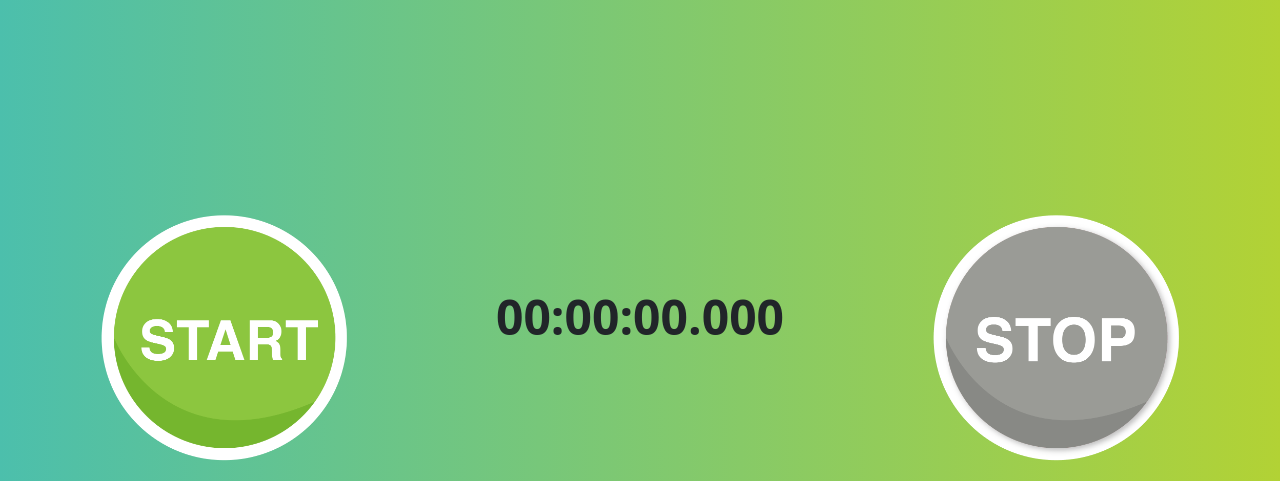
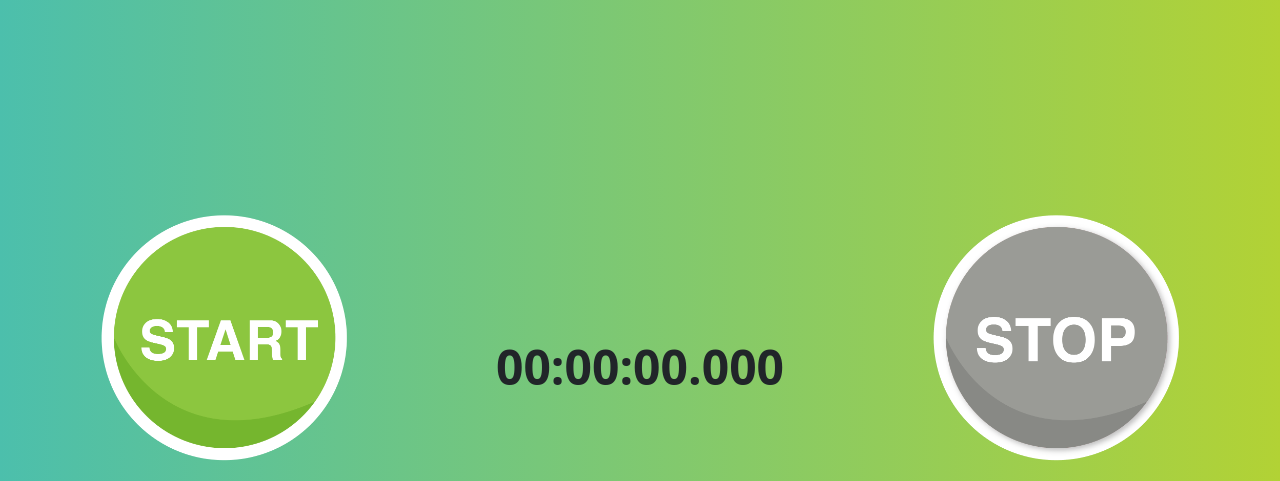
Before and after one commit to kiana-st/Stopwatch, a plain HTML site: page index.html in a window 1280 px wide. Shown: the top 481 px of the page. Drawn offline with nearby package versions, Linux system fonts and the light colour scheme.

Commit message:
ui problem solved

```diff
--- a/css/style.css
+++ b/css/style.css
@@ -69,7 +69,7 @@ body {
   text-align: center;
   font-size: 120%;
   position: absolute;
-  top: 320px;
+  top: 370px;
   left: 50%;
   transform: translate(-50%, -55%);
 }
```
